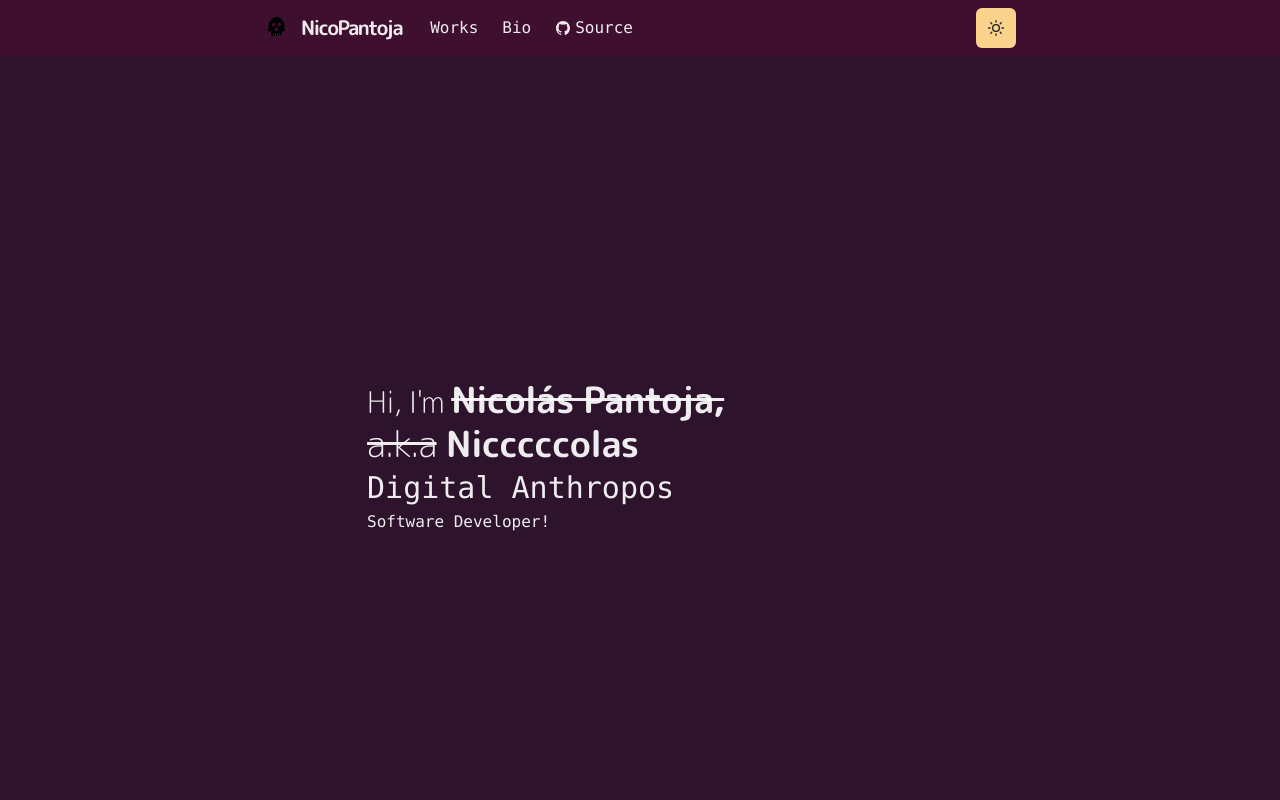
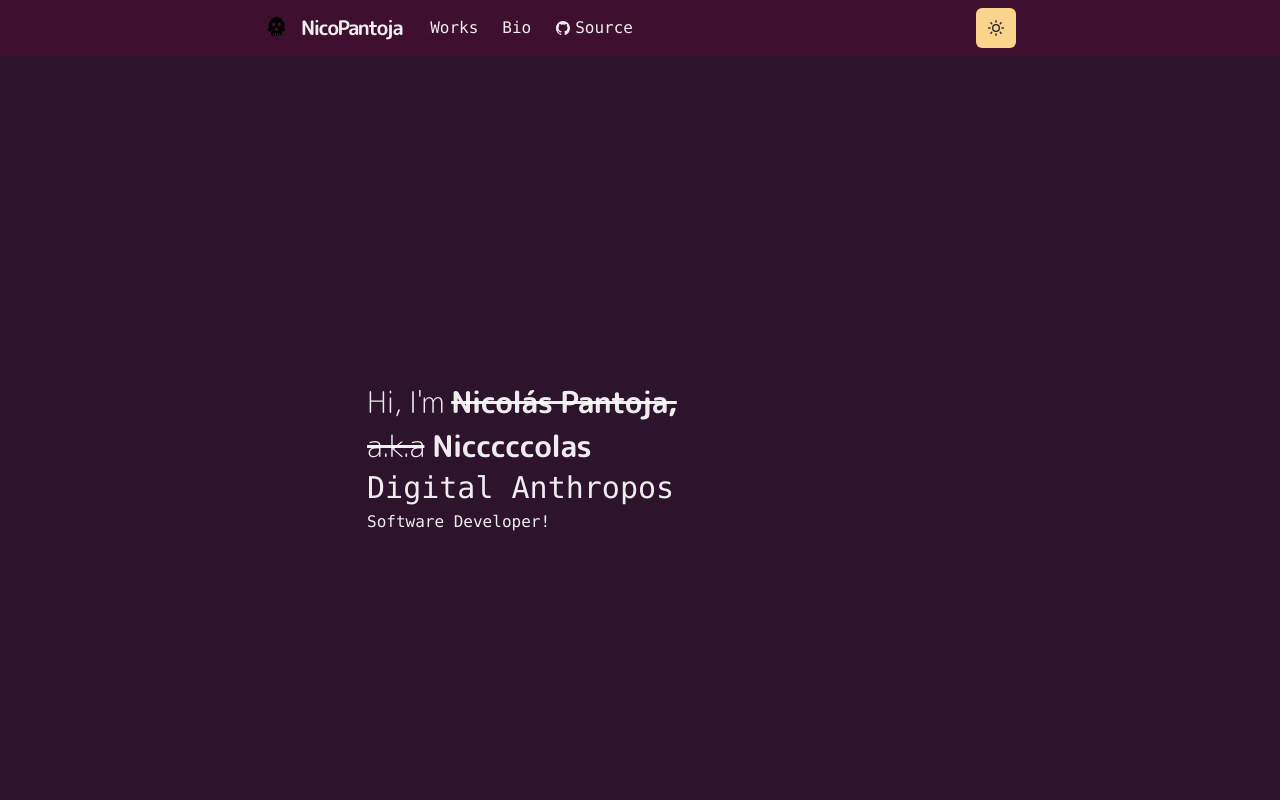
Before and after one commit to Nicccccolas/nicommit-homepage, a Next.js app: page / in a window 1280 px wide. Shown: the top 800 px of the page. Built offline with nearby package versions, Linux system fonts and the light colour scheme.

Commit message:
fiz index.js typing error fontSize

```diff
--- a/pages/index.js
+++ b/pages/index.js
@@ -61,7 +61,7 @@ export default function Page() {
               <Text
                 as="p"
                 fontWeight="bold"
-                fontsize={{ base: 'xl', md: '2xl', lg: '3xl' }}
+                fontSize={{ base: 'xl', md: '2xl', lg: '3xl' }}
                 display="inline"
                 textDecoration="line-through"
               >
@@ -71,7 +71,7 @@ export default function Page() {
               <Text
                 as="span"
                 fontWeight="light"
-                fontsize={{ base: 'xl', md: '2xl', lg: '3xl' }}
+                fontSize={{ base: 'xl', md: '2xl', lg: '3xl' }}
                 display="inline"
                 textDecoration="line-through"
                 whiteSpace="none"
@@ -81,6 +81,7 @@ export default function Page() {
               <Text
                 as="span"
                 fontWeight="bold"
+                fontSize={{ base: 'xl', md: '2xl', lg: '3xl' }}
                 display="inline"
                 textDecoration="none"
               >
```
